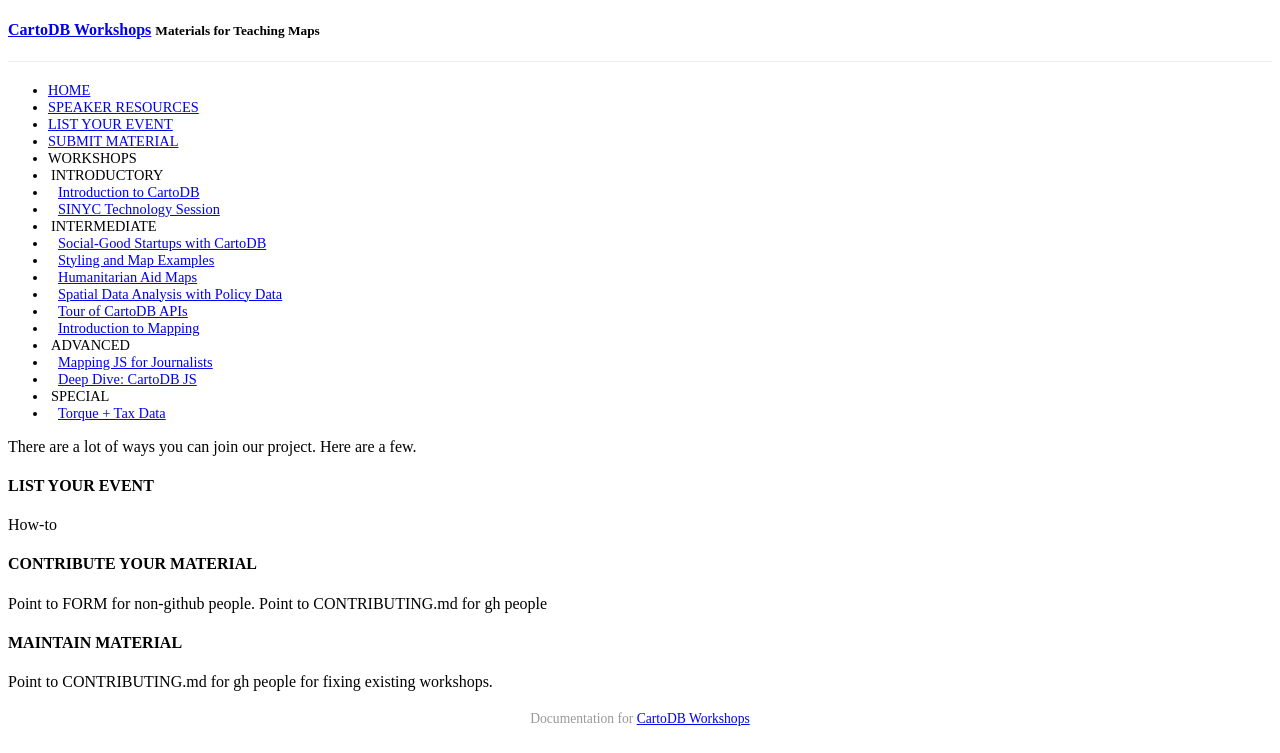
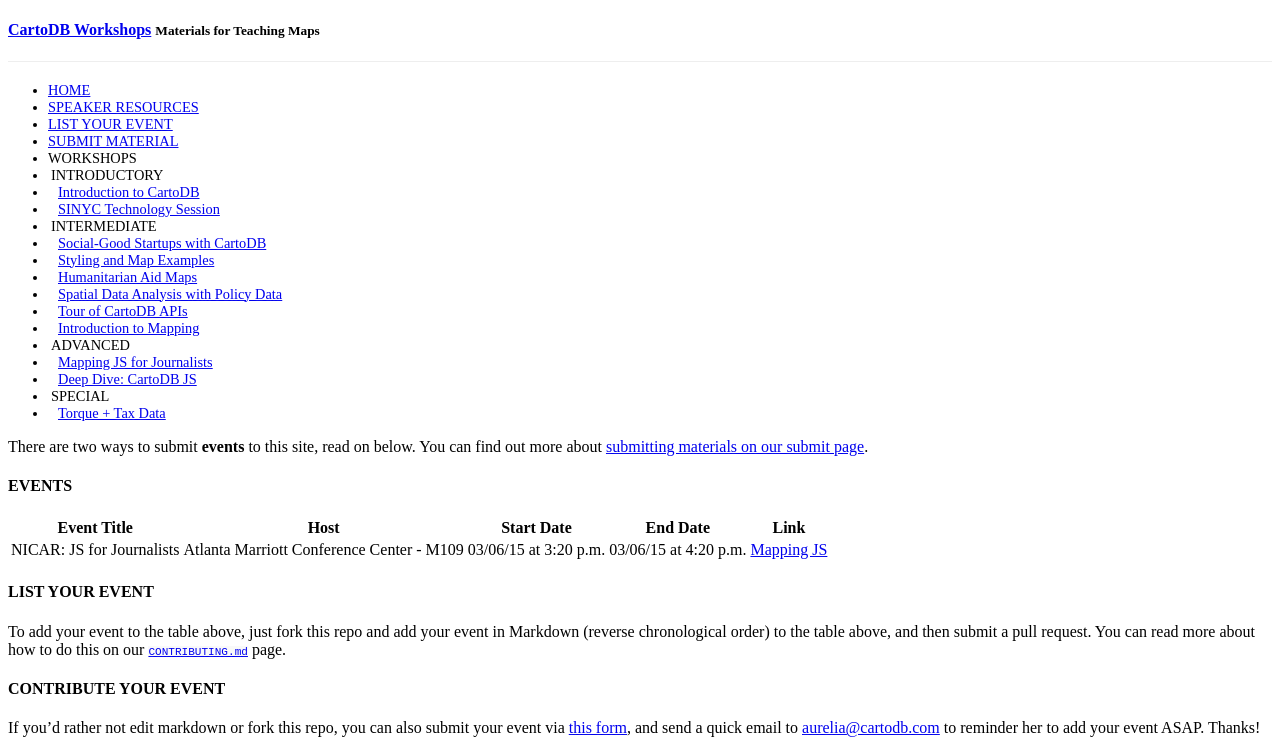
Before and after one commit to CartoDB/training, a Jekyll site: the page built from events.md, in a window 1280 px wide. Shown: the top 753 px of the page. Built offline with Jekyll 4.4.1, drawn with Linux system fonts in a browser that asks for light colours; a style sheet for code colours, icons or effects is not loaded; grey boxes are pictures that could not be loaded.

Commit message:
add modified events page for real this time

```diff
--- a/events.md
+++ b/events.md
@@ -3,16 +3,20 @@
 title: "Collaborate"
 ---
 
-There are a lot of ways you can join our project. Here are a few.
+There are two ways to submit **events** to this site, read on below. You can find out more about [submitting materials on our submit page](http://cartodb.github.io/training/submit.html).
+
+#### EVENTS
+
+| Event Title | Host | Start Date | End Date | Link |
+| ----------- | ---- | ---------- | -------- | ---- |
+| NICAR: JS for Journalists | Atlanta Marriott Conference Center - M109 | 03/06/15 at 3:20 p.m. | 03/06/15 at 4:20 p.m. | [Mapping JS](http://ire.org/events-and-training/event/1494/1646/) |
 
 #### LIST YOUR EVENT
 
-How-to
+To add your event to the table above, just fork this repo and add your event in Markdown (reverse chronological order) to the table above, and then submit a pull request. You can read more about how to do this on our [`CONTRIBUTING.md`](https://github.com/CartoDB/training/blob/gh-pages/CONTRIBUTING.md) page.
 
-#### CONTRIBUTE YOUR MATERIAL
+#### CONTRIBUTE YOUR EVENT
 
-Point to FORM for non-github people. Point to CONTRIBUTING.md for gh people
+If you'd rather not edit markdown or fork this repo, you can also submit your event via [this form](http://goo.gl/forms/KQU1GYWgSr), and send a quick email to [aurelia@cartodb.com](mailto:aurelia@cartodb.com) to reminder her to add your event ASAP. Thanks!
 
-#### MAINTAIN MATERIAL
-
-Point to CONTRIBUTING.md for gh people for fixing existing workshops.
+<iframe src="https://docs.google.com/forms/d/1uh8v8AahkY_0CmKBbXUm43mHA3xLlvPfAvBwztAkVIg/viewform?embedded=true" width="760" height="500" frameborder="0" marginheight="0" marginwidth="0">Loading...</iframe>
```
